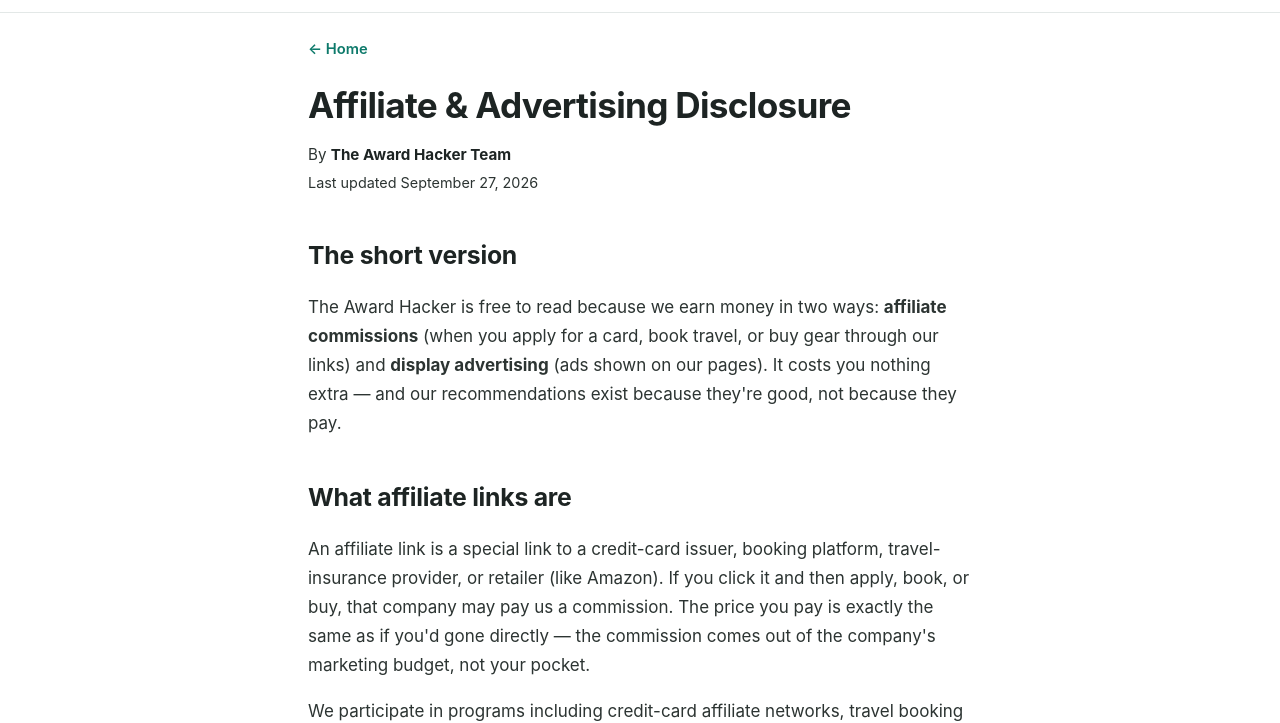
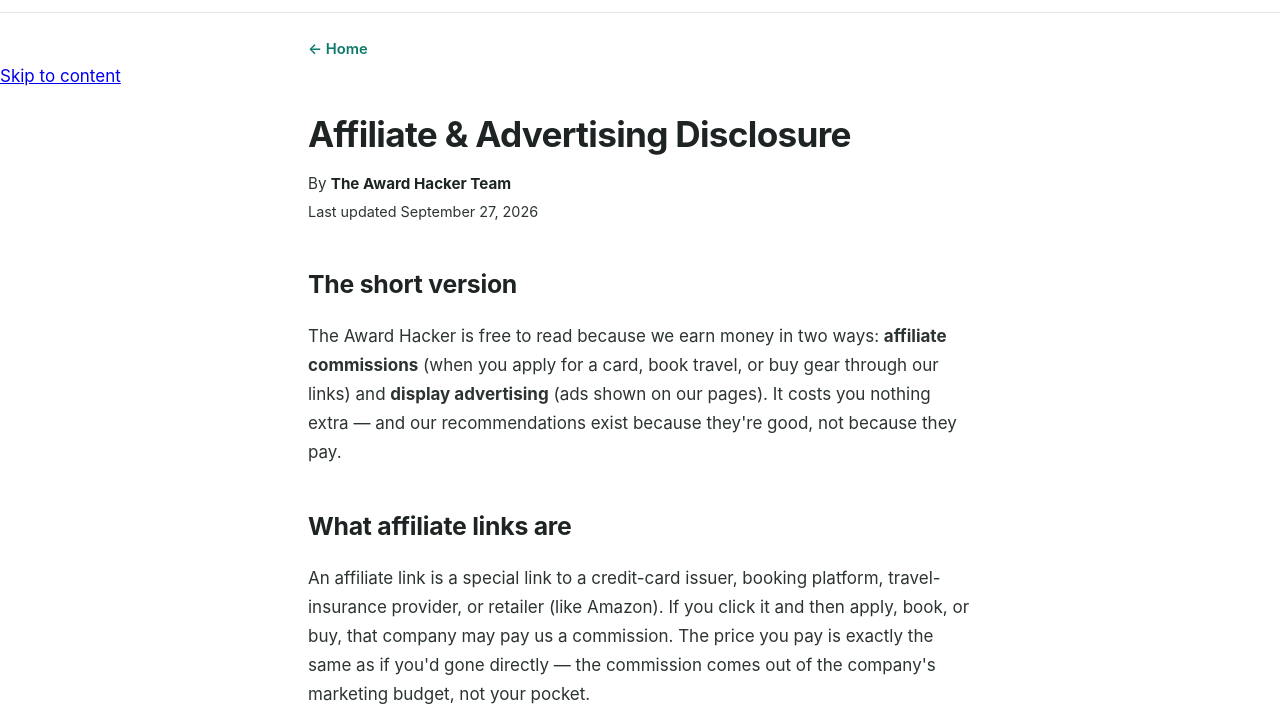
Before and after one commit to 1234567Coding/award-hacker, a plain HTML site: page disclosure.html in a window 1280 px wide. Shown: the part 51-774 px from the top of the page. Drawn offline with Linux system fonts and the light colour scheme.

Commit message:
Improvement pass: update disclosure.html

```diff
--- a/disclosure.html
+++ b/disclosure.html
@@ -5,6 +5,8 @@
 <meta name="viewport" content="width=device-width, initial-scale=1.0">
 <title>Affiliate &amp; Advertising Disclosure | The Award Hacker</title>
 <meta name="description" content="Plain-English disclosure: how The Award Hacker earns money through affiliate links and display ads, and what that means for our recommendations.">
+<link rel="canonical" href="https://budget-travel-points.pages.dev/disclosure.html">
+<meta property="og:url" content="https://budget-travel-points.pages.dev/disclosure.html">
 <meta property="og:title" content="Affiliate &amp; Advertising Disclosure | The Award Hacker">
 <meta property="og:description" content="How The Award Hacker earns money: affiliate commissions, display ads, and our commitment to honest recommendations.">
 <meta property="og:type" content="website">
@@ -31,7 +33,8 @@
 
 <nav class="crumbs" aria-label="Breadcrumb"><a href="index.html">&larr; Home</a></nav>
 
-<main>
+<a class="skip-link" href="#main">Skip to content</a>
+<main id="main">
 <article class="prose">
   <h1>Affiliate &amp; Advertising Disclosure</h1>
   <p class="byline">By <strong>The Award Hacker Team</strong></p>
```
